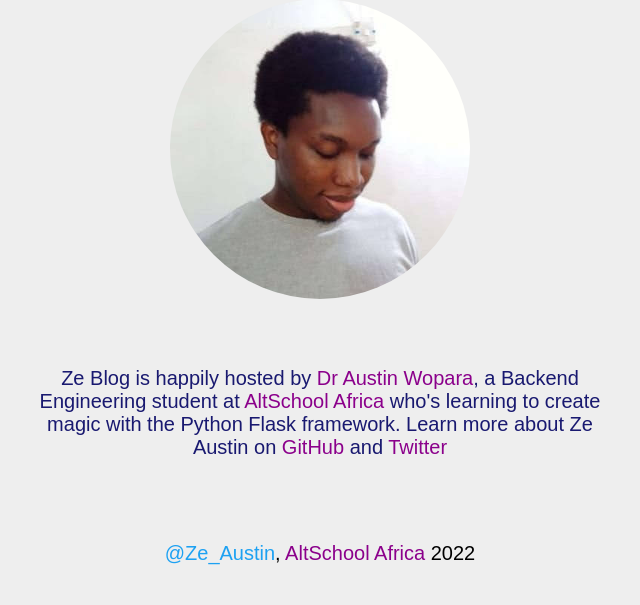
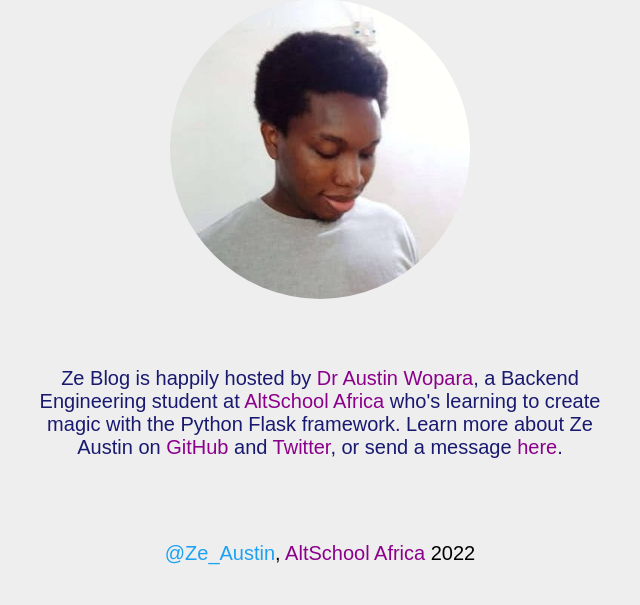
Before and after one commit to Ze-Austin/ze-blog, a Flask app: page /about in a window 1280 px wide. Shown: the part 365-970 px from the top of the page, without its empty margins (320-960 px from the left). Run offline with Flask 2, Linux system fonts and the light colour scheme.

Commit message:
add link to contact in text

```diff
--- a/templates/about.html
+++ b/templates/about.html
@@ -1,10 +1,13 @@
 {% extends 'base.html' %} {% block content %}
 <h2>Hello and Welcome! <span class="wave">👋🏾</span></h2>
 <p>
-  Ze Blog is a safe space to explore the thoughts and experiences of fellow citizens of the internet, and share yours too.
+  Ze Blog is a safe space to explore the thoughts and experiences of fellow
+  citizens of the internet, and share yours too.
 </p>
 <p>
-  Authentication is not required to read articles on this blog, but you'll have to <a href="{{url_for('login')}}">log in</a> to post, edit or delete your articles.
+  Authentication is not required to read articles on this blog, but you'll have
+  to <a href="{{url_for('login')}}">log in</a> to post, edit or delete your
+  articles.
 </p>
 <br />
 <div>
@@ -25,7 +28,8 @@
   <a href="https://altschoolafrica.com/schools/engineering">AltSchool Africa</a>
   who's learning to create magic with the Python Flask framework. Learn more
   about Ze Austin on <a href="https://github.com/Ze-Austin">GitHub</a> and
-  <a href="https://twitter.com/ze_austin">Twitter</a>
+  <a href="https://twitter.com/ze_austin">Twitter</a>, or send a message
+  <a href="{{url_for('contact')}}">here</a>.
 </p>
 <br />
 {% endblock content %}
```
